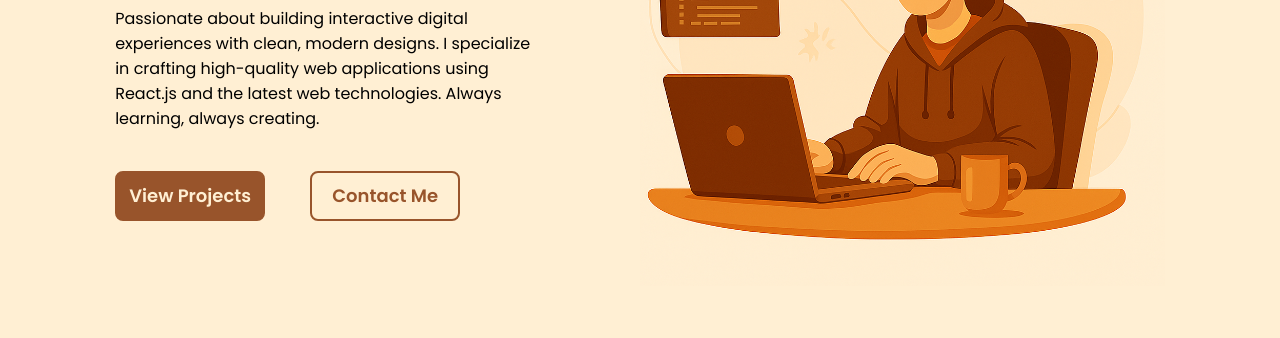
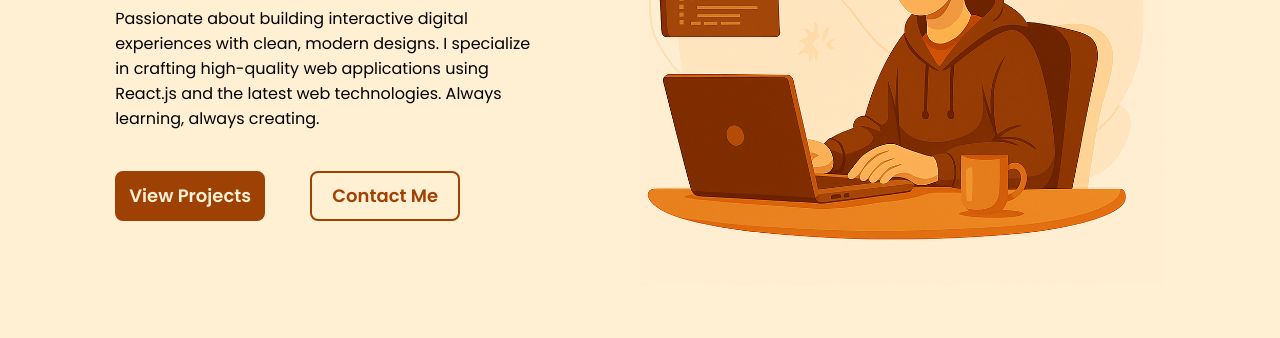
Before and after one commit to Lochan-01/Portfolio, a plain HTML site: page index.html in a window 1280 px wide. Shown: the part 376-714 px from the top of the page. Drawn offline with nearby package versions, Linux system fonts and the light colour scheme.

Commit message:
Update style.css

```diff
--- a/style.css
+++ b/style.css
@@ -18,7 +18,7 @@ html {
     --bg-color: #ffefd3;
     --second-bg-color: #112e42;
     --text-color: #000000;
-    --main-color: #98542b;
+    --main-color: #9E4105;
 }
 
 html {
```
